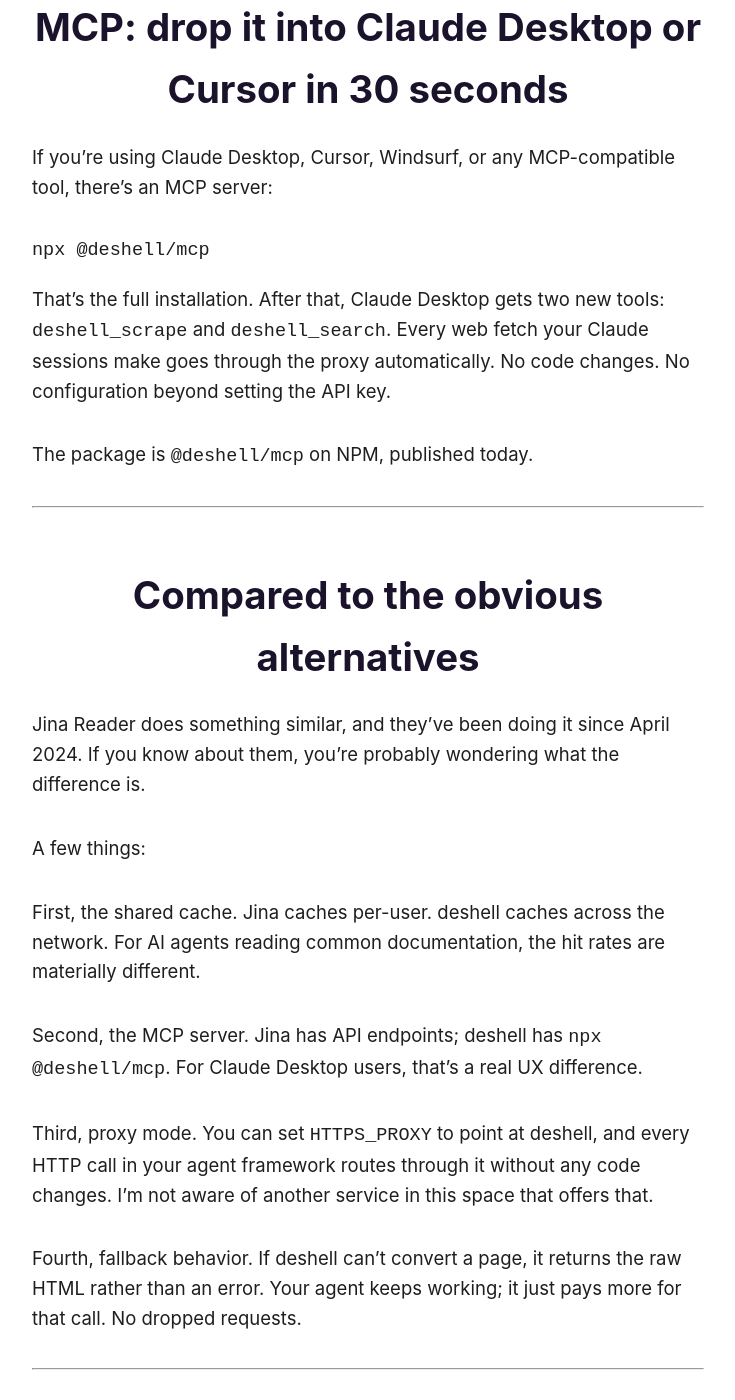
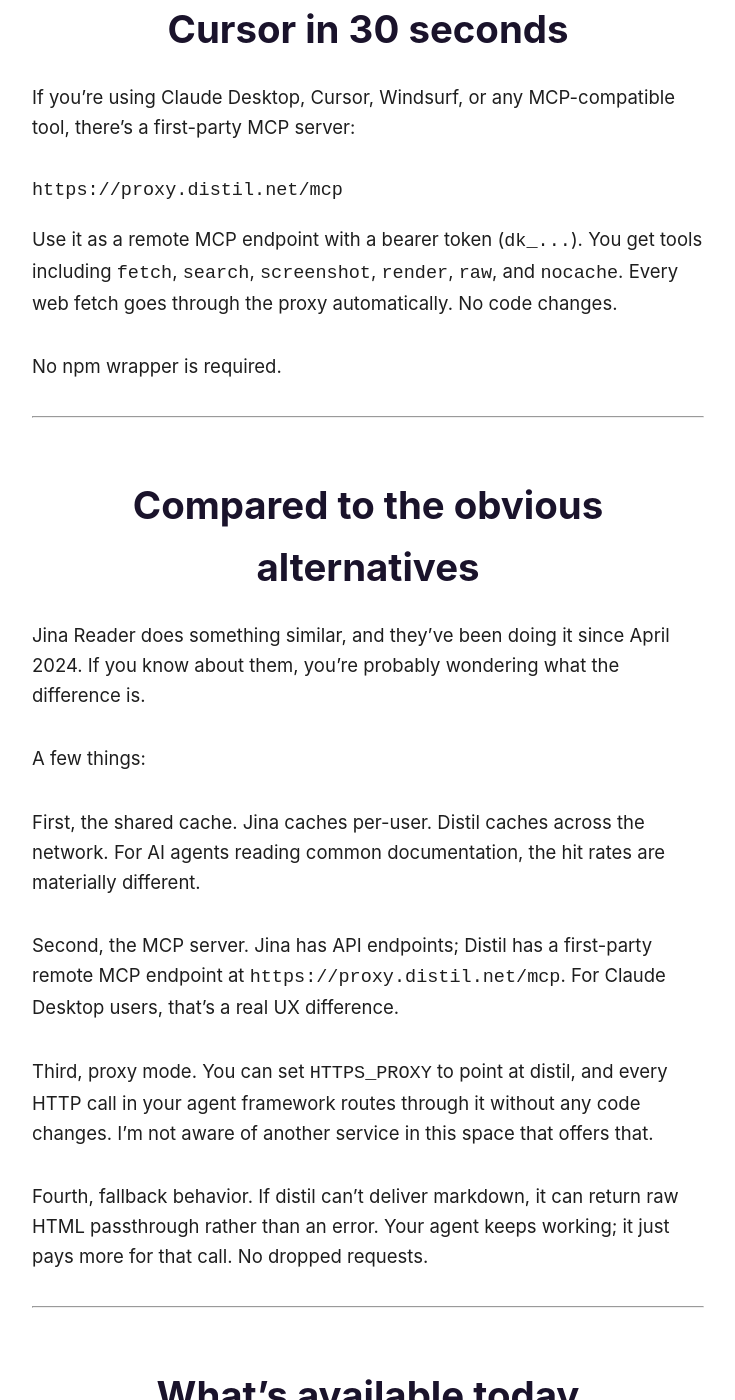
Before and after one commit to mikel/mikel.github.io, a Jekyll site: the page built from _posts/2026-02-19-you-feed-your-agent-that.md, in a window 1280 px wide and 1400 px high, scrolled down 3430 px. Shown: the whole window, without its empty margins (272-1007 px from the left). Built offline with Jekyll 4.4.1, drawn with Linux system fonts in a browser that asks for light colours; some of the changed text lies outside the part shown.

Commit message:
Updating to Distil

````diff
--- a/_posts/2026-02-19-you-feed-your-agent-that.md
+++ b/_posts/2026-02-19-you-feed-your-agent-that.md
@@ -31,18 +31,18 @@ The reason this happens is straightforward. HTML was designed for browsers, not
 
 ## The fix is one line of curl
 
-The solution is to route fetches through a proxy that converts HTML to markdown before the content hits your LLM. That proxy is [deshell](https://deshell.ai).
+The solution is to route fetches through a proxy that converts HTML to markdown before the content hits your LLM. That proxy is [Distil, Inc.](https://distil.net).
 
 Here's what that looks like:
 
 ```bash
-curl -H "X-DeShell-Key: YOUR_KEY" \
- https://proxy.deshell.ai/https://docs.python.org/3/library/json.html
+curl -H "X-Distil-Key: YOUR_KEY" \
+ https://proxy.distil.net/https://docs.python.org/3/library/json.html
 ```
 
 You get back clean markdown. Headings, code blocks, paragraphs. No scripts, no nav, no cookie banners. The same documentation content, ready for an LLM to actually use, at a fraction of the token count.
 
-The response includes an `X-DeShell-Savings` header that tells you exactly how many tokens were saved on that call. First time I saw it on a real fetch I thought it was miscalculated. It wasn't.
+The response includes an `X-Distil-Savings` header that tells you exactly how many tokens were saved on that call. First time I saw it on a real fetch I thought it was miscalculated. It wasn't.
 
 ---
 
@@ -50,11 +50,11 @@ The response includes an `X-DeShell-Savings` header that tells you exactly how m
 
 Here's where it gets worth thinking about.
 
-deshell maintains a shared cache across all agents using the service. When any agent fetches a URL, the converted markdown is cached and available to every other agent. Not cached per-account; cached across the network.
+Distil maintains a shared cache across all agents using the service. When any agent fetches a URL, the converted markdown is cached and available to every other agent. Not cached per-account; cached across the network.
 
 This matters because AI agents, at the aggregate level, are reading a lot of the same content. The Python docs. The OpenAI API reference. The GitHub README for every major library. When one agent converts that content, every subsequent agent gets it in under 50ms, preconverted, at no additional processing cost.
 
-The current cache hit rate across the network is 62%. Roughly 73% of documentation pages are already cached by the time a new agent asks for them. The network already has 122.8 million tokens saved across all agents since launch.
+The distil dashboard publishes network-wide stats in real time, including cache hit rate, pages fetched, and total tokens saved across all agents.
 
 This is the thing you cannot build for yourself. You could run your own HTML-to-markdown converter, and several exist. But your private cache only benefits your agents. The shared cache means every agent on the network is, collectively, doing the pre-processing work for everyone else. The more agents use it, the higher the hit rate, the cheaper and faster it gets for everyone.
 
@@ -62,15 +62,15 @@ This is the thing you cannot build for yourself. You could run your own HTML-to-
 
 ## MCP: drop it into Claude Desktop or Cursor in 30 seconds
 
-If you're using Claude Desktop, Cursor, Windsurf, or any MCP-compatible tool, there's an MCP server:
+If you're using Claude Desktop, Cursor, Windsurf, or any MCP-compatible tool, there's a first-party MCP server:
 
-```bash
-npx @deshell/mcp
+```text
+https://proxy.distil.net/mcp
 ```
 
-That's the full installation. After that, Claude Desktop gets two new tools: `deshell_scrape` and `deshell_search`. Every web fetch your Claude sessions make goes through the proxy automatically. No code changes. No configuration beyond setting the API key.
+Use it as a remote MCP endpoint with a bearer token (`dk_...`). You get tools including `fetch`, `search`, `screenshot`, `render`, `raw`, and `nocache`. Every web fetch goes through the proxy automatically. No code changes.
 
-The package is `@deshell/mcp` on NPM, published today.
+No npm wrapper is required.
 
 ---
 
@@ -80,13 +80,13 @@ Jina Reader does something similar, and they've been doing it since April 2024.
 
 A few things:
 
-First, the shared cache. Jina caches per-user. deshell caches across the network. For AI agents reading common documentation, the hit rates are materially different.
+First, the shared cache. Jina caches per-user. Distil caches across the network. For AI agents reading common documentation, the hit rates are materially different.
 
-Second, the MCP server. Jina has API endpoints; deshell has `npx @deshell/mcp`. For Claude Desktop users, that's a real UX difference.
+Second, the MCP server. Jina has API endpoints; Distil has a first-party remote MCP endpoint at `https://proxy.distil.net/mcp`. For Claude Desktop users, that's a real UX difference.
 
-Third, proxy mode. You can set `HTTPS_PROXY` to point at deshell, and every HTTP call in your agent framework routes through it without any code changes. I'm not aware of another service in this space that offers that.
+Third, proxy mode. You can set `HTTPS_PROXY` to point at distil, and every HTTP call in your agent framework routes through it without any code changes. I'm not aware of another service in this space that offers that.
 
-Fourth, fallback behavior. If deshell can't convert a page, it returns the raw HTML rather than an error. Your agent keeps working; it just pays more for that call. No dropped requests.
+Fourth, fallback behavior. If distil can't deliver markdown, it can return raw HTML passthrough rather than an error. Your agent keeps working; it just pays more for that call. No dropped requests.
 
 ---
 
@@ -96,22 +96,22 @@ Fourth, fallback behavior. If deshell can't convert a page, it returns the raw H
 - Converts HTML, PDFs, SPAs, and screenshots to markdown
 - Web search that returns markdown results instead of raw HTML
 - Site change monitoring with markdown fetch on update
-- MCP server: `npx @deshell/mcp` (Claude Desktop, Cursor, Windsurf, anything MCP-compatible)
-- OpenClaw skill: `clawhub install deshell`
-- ROI calculator at deshell.ai so you can estimate your own savings before committing to anything
+- MCP server: `https://proxy.distil.net/mcp` (Claude Desktop, Cursor, Windsurf, anything MCP-compatible)
+- OpenClaw skill: `npx clawhub@latest install distil`
+- ROI calculator at [distil.net](https://distil.net/#roi) so you can estimate your own savings before committing to anything
 
 ---
 
 ## Pricing
 
-500 free credits per month to start. Credit packs from $5. No credit card required to get started.
+50 free credits per month to start. Add a card to unlock Hobby (100 credits/month + screenshots), then scale with paid plans and top-ups as needed.
 
-The first thing I'd suggest: sign up, make one fetch through the proxy, and look at the `X-DeShell-Savings` header. That number will either be interesting to you or it won't. If your agents are reading the web at any scale, it will be interesting.
+The first thing I'd suggest: sign up, make one fetch through the proxy, and look at the `X-Distil-Savings` header. That number will either be interesting to you or it won't. If your agents are reading the web at any scale, it will be interesting.
 
 ---
 
 ## Try it
 
-[https://deshell.ai/signup](https://deshell.ai/signup)
+[https://distil.net/signup](https://distil.net/signup)
 
-No pressure. 500 free credits, no card, one curl command to see if the numbers make sense for your use case. If they do, great. If not, you've spent five minutes and learned something about where your token budget is actually going.
+No pressure. 50 free credits, no card, one curl command to see if the numbers make sense for your use case. If they do, great. If not, you've spent five minutes and learned something about where your token budget is actually going.
````
Also changed, not shown: index.md (+1 -1 lines).
